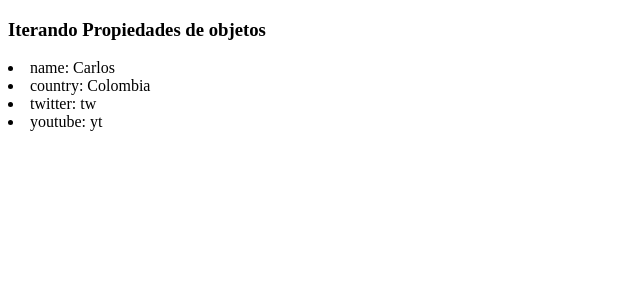
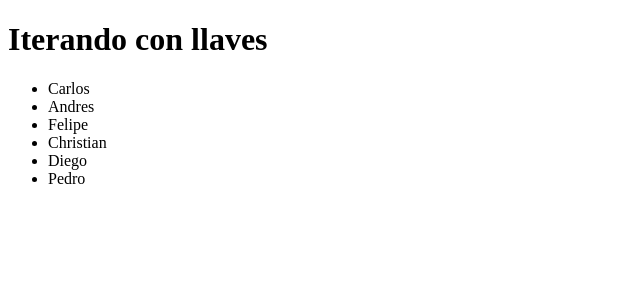
Before and after one commit to carlosmorera/CursoReact2020, a React (Create React App) app: page / in a window 1280 px wide. Shown: the top 300 px of the page, without its empty margins (0-640 px from the left). Built offline with nearby package versions, Linux system fonts and the light colour scheme.

Commit message:
Ejercicio donde se itera una lista teniendo en cuenta la llave

```diff
--- a/src/App.js
+++ b/src/App.js
@@ -1,31 +1,28 @@
 import React, {Component} from "react";
 
+const users = [
+    {id: 1, name: 'Carlos', country: 'Colombia'},
+    {id: 2, name: 'Andres', country: 'Peru'},
+    {id: 3, name: 'Felipe', country: 'Argentina'},
+    {id: 4, name: 'Christian', country: 'Chile'},
+    {id: 5, name: 'Diego', country: 'Ecuador'},
+    {id: 6, name: 'Pedro', country: 'Brazil'}
+]
+
 class App extends Component {
-
-    state = {
-        user: {
-            name: 'Carlos',
-            country: 'Colombia',
-            twitter: 'tw',
-            youtube: 'yt'
-        }
-    }
-
     render() {
-        const {user} = this.state
-        //-> ['name', 'country', 'twitter', 'youtube']
-        const keys = Object.keys(user)
-
         return (
             <div>
-                <h3>Iterando Propiedades de objetos</h3>
-                <lu>
-                    {keys.map((key) => (
-                        <li>
-                            {key}: {user[key]}
+                <h1>Iterando con llaves</h1>
+                <ul>
+                    {users.map((user) => (
+                        <li
+                        key={user.id}
+                        >
+                            {user.name}
                         </li>
                     ))}
-                </lu>
+                </ul>
             </div>
         )
     }
```
